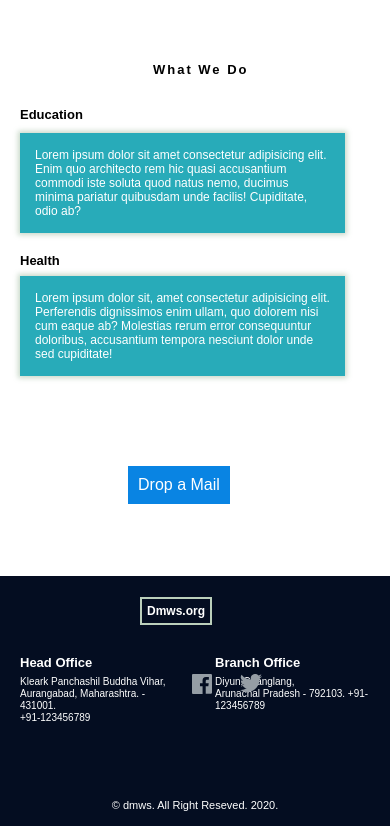
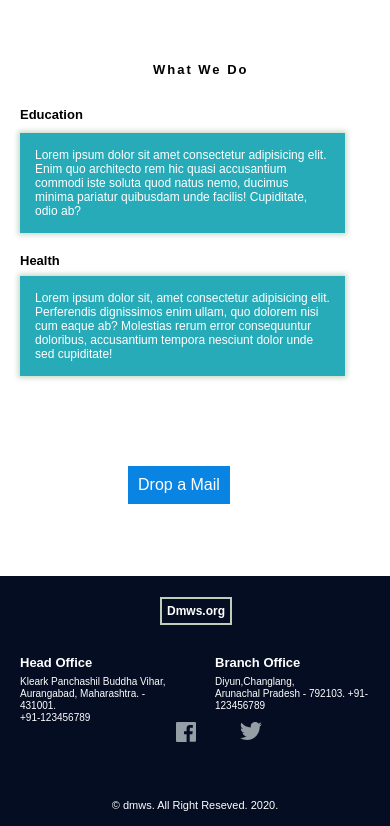
Before and after one commit to chakmakamal/dmws, a plain HTML site: page index.html in a window 390 px wide. Shown: the part 894-1720 px from the top of the page. Drawn offline with Linux system fonts and the light colour scheme.

Commit message:
Update style.css

```diff
--- a/style.css
+++ b/style.css
@@ -424,7 +424,7 @@ outline: none;
                 letter-spacing: 1px;
                 position : relative;
                 top: 100px;
-                left: -140px;
+                left: -170px;
                 text-align:left;
 
 
@@ -524,7 +524,7 @@ outline: none;
             .dmws_foot_heading {
                 display: inline-block;
                 margin-top: -5px;
-                margin-left: 140px !important;
+                margin-left: 160px !important;
             }
             .dmws_footer  h3{
                 font-size: 12px;
@@ -569,14 +569,14 @@ outline: none;
             /* ==== social connect === */
             .dmwsFb{
                 position: absolute;
-                top : 98rem;
-                left: 12rem;
+                top : 101rem;
+                left: 11rem;
                 width: 19.5px;;
             }
             .dmwsTwitter{
 
                 position: absolute;
-                top: 98rem;
+                top: 101rem;
                 left: 15rem;
                 width: 22px;
             }
```
